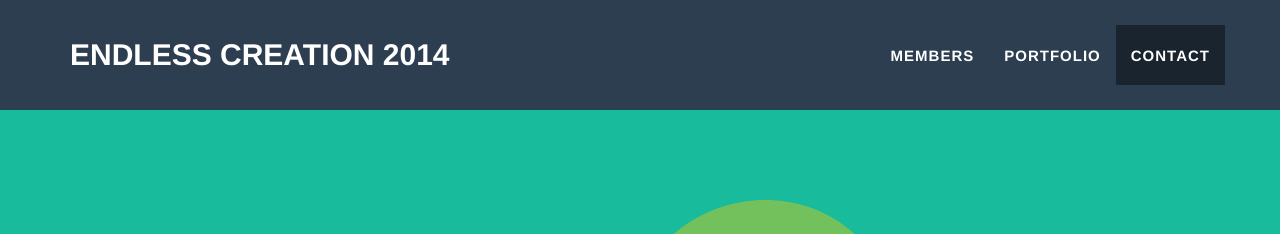
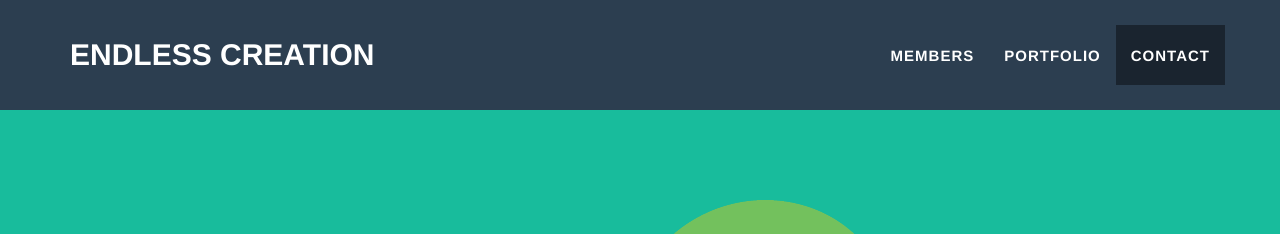
Before and after one commit to ec2014e/ec2014e.github.com, a Jekyll site: the page built from index.html, in a window 1280 px wide. Shown: the top 234 px of the page. Built offline with Jekyll 4.4.1, drawn with Linux system fonts in a browser that asks for light colours; some web fonts are replaced.

Commit message:
타이틀 너무 길어서 뺌

```diff
--- a/_config.yml
+++ b/_config.yml
@@ -1,5 +1,5 @@
 # Site settings
-title: Endless Creation 2014
+title: Endless Creation
 email: ec2014e@gmail.com
 description_main: EC 24th 신입생 종합 작품 개발 대회
 description_sub: 2014년 11월 22일 토요일 미래관 109호
```
